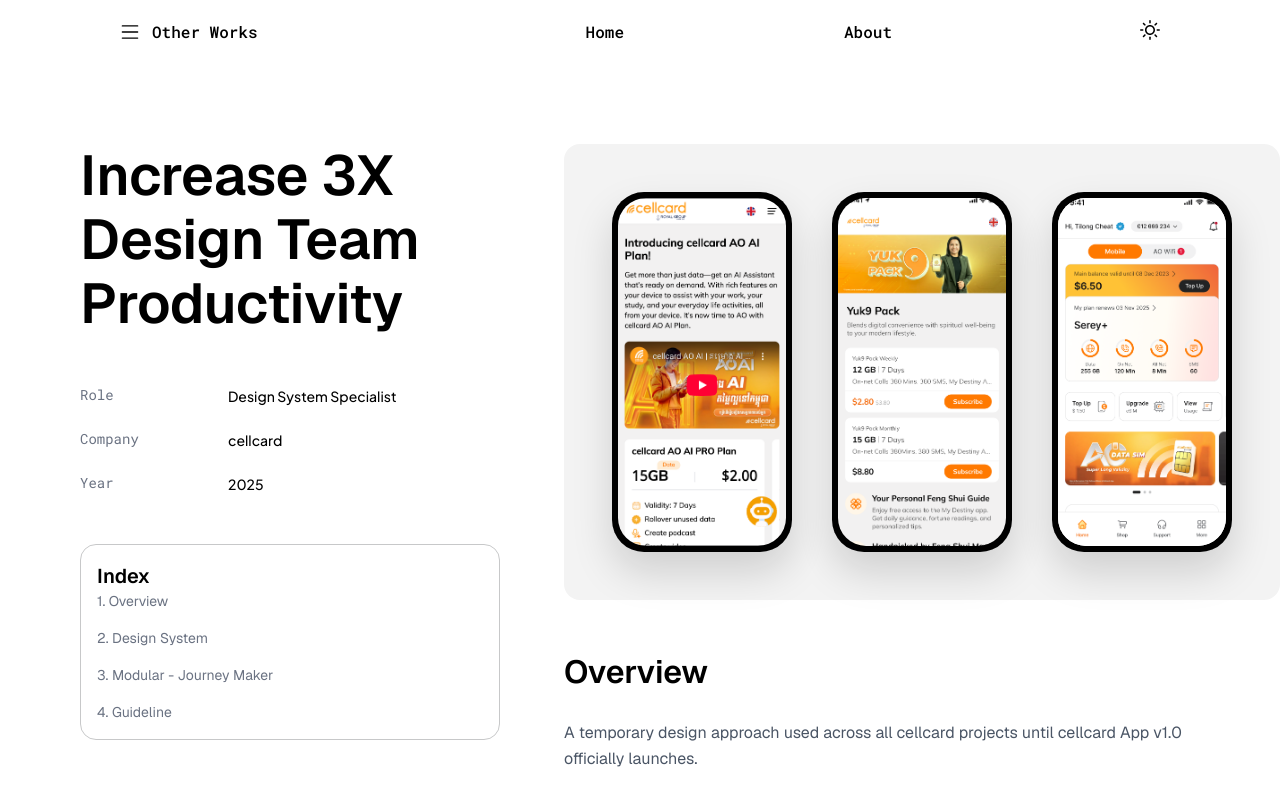
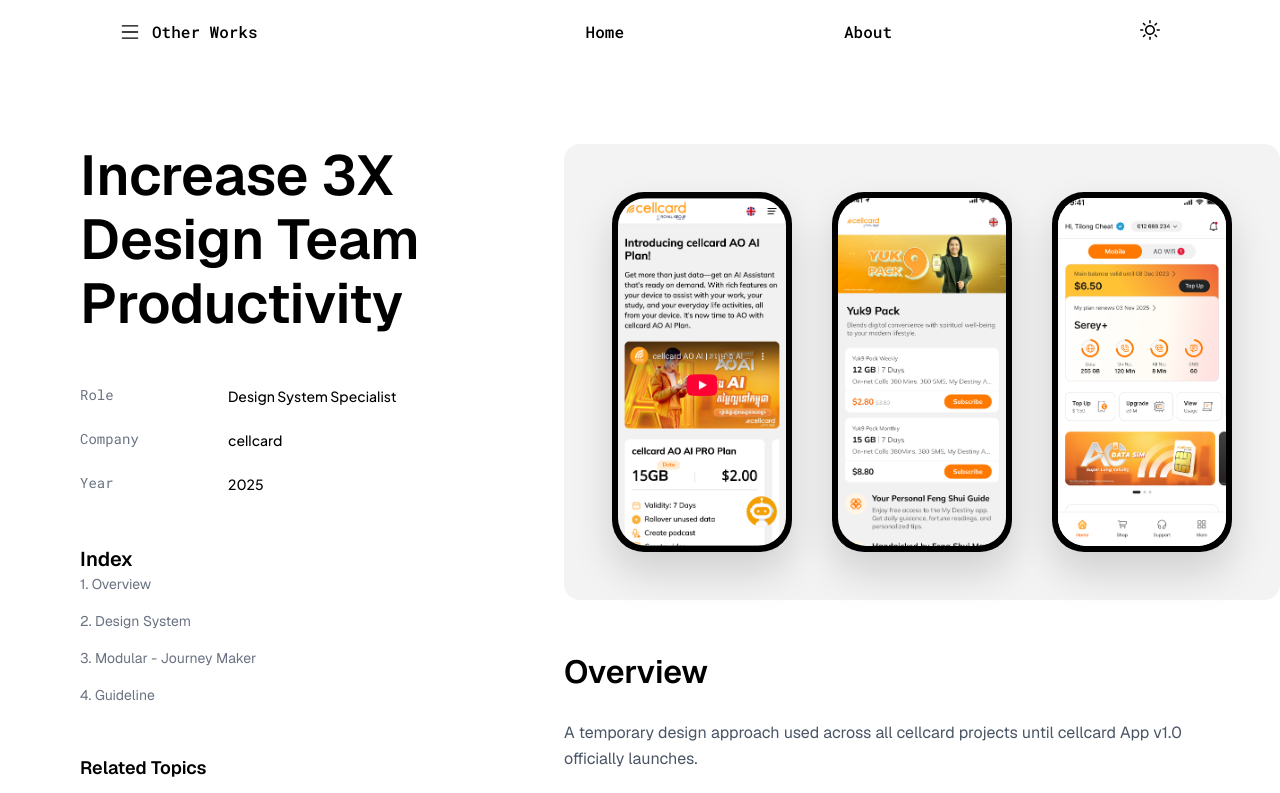
Before and after one commit to nicorobin28/portfolio-rafirahmanda-client-tekno-kreatif, a Next.js app: page /work-detail in a window 1280 px wide. Shown: the top 793 px of the page. Built offline with nearby package versions, Linux system fonts and the light colour scheme.

Commit message:
update index

```diff
--- a/app/work-detail/page.tsx
+++ b/app/work-detail/page.tsx
@@ -112,6 +112,15 @@ const Page = () => {
                       boxShadow: "0px 10px 40px rgba(0,0,0,0.08)",
                       backgroundColor: "rgba(255, 255, 255, 0.95)",
                       backdropFilter: "blur(12px)",
+                    }
+                  : !isMobile
+                  ? {
+                      borderRadius: "0px",
+                      borderWidth: "0px",
+                      padding: "0px",
+                      boxShadow: "0px 0px 0px rgba(0,0,0,0)",
+                      backgroundColor: "transparent",
+                      backdropFilter: "blur(0px)",
                     }
                   : {
                       borderRadius: "16px",
```
